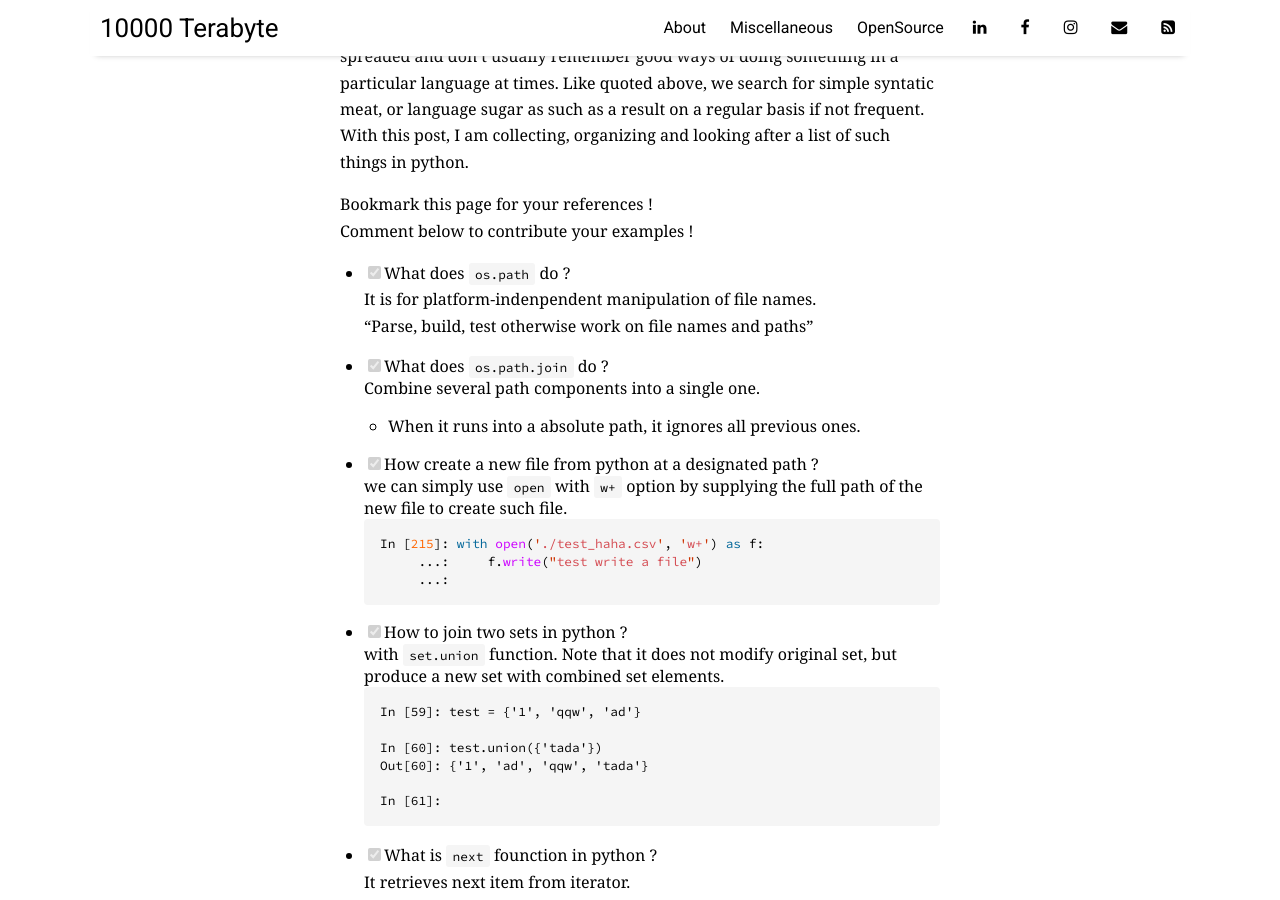
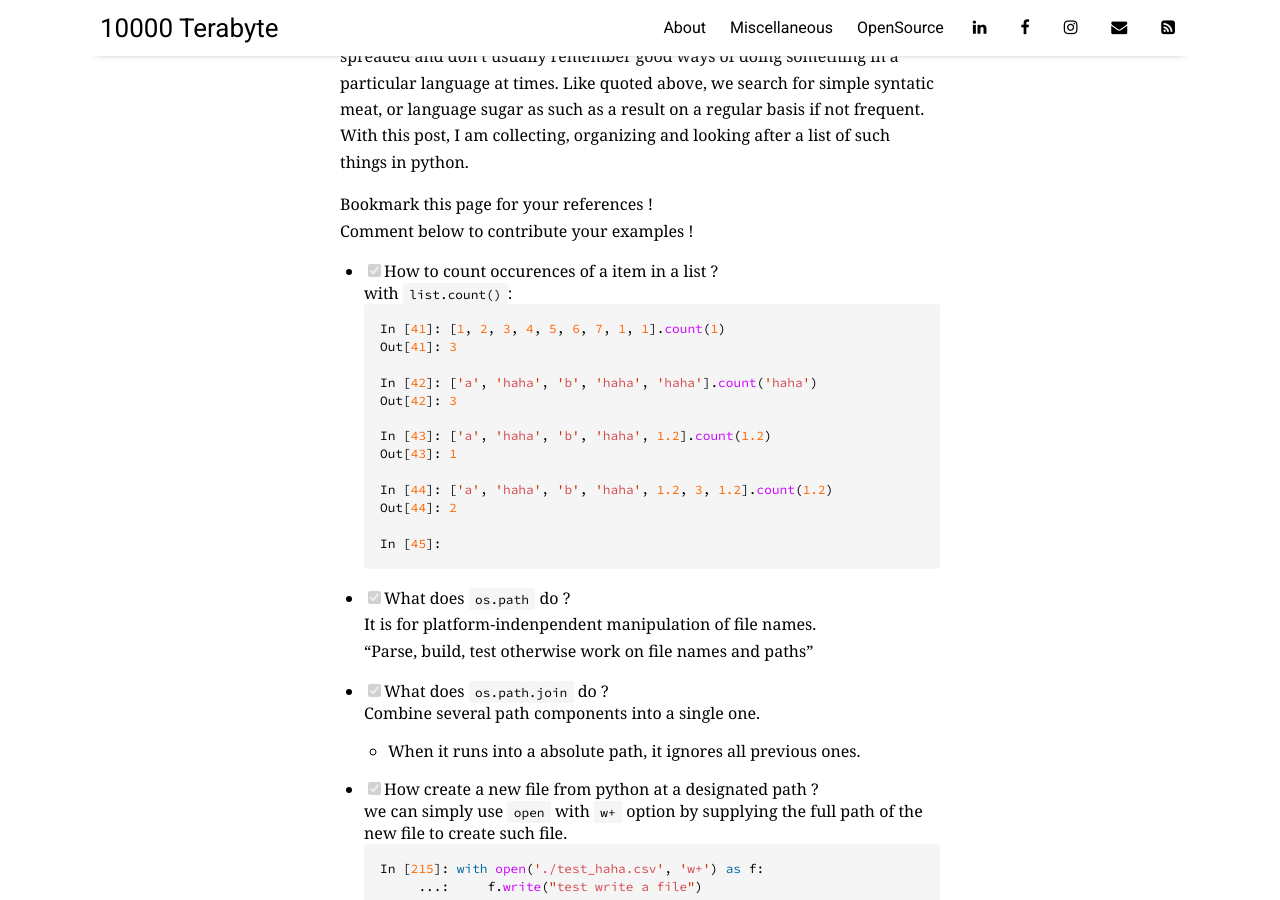
Before and after one commit to 10000TB/10000TB.github.io, a Jekyll site: the page built from _posts/2018-03-12-blog-series-python-A-Curated-List-Those-Python-How-To-You-Search-Frequently-in-Your-Daily-Programming.md, in a window 1280 px wide and 900 px high, scrolled down 533 px. Built offline with Jekyll 4.4.1, drawn with Linux system fonts in a browser that asks for light colours; nearby versions of some CDN libraries; comment, search, counter and statistics services are not loaded.

Commit message:
Added one entry,

````diff
--- a/_posts/2018-03-12-blog-series-python-A-Curated-List-Those-Python-How-To-You-Search-Frequently-in-Your-Daily-Programming.md
+++ b/_posts/2018-03-12-blog-series-python-A-Curated-List-Those-Python-How-To-You-Search-Frequently-in-Your-Daily-Programming.md
@@ -13,6 +13,24 @@ Often times, when we work with different languages, our attentionn is spreaded a
 
 Bookmark this page for your references !
 Comment below to contribute your examples !
+
+- [x] How to count occurences of a item in a list ?
+  with `list.count()`:
+  ```python
+  In [41]: [1, 2, 3, 4, 5, 6, 7, 1, 1].count(1)
+  Out[41]: 3
+
+  In [42]: ['a', 'haha', 'b', 'haha', 'haha'].count('haha')
+  Out[42]: 3
+
+  In [43]: ['a', 'haha', 'b', 'haha', 1.2].count(1.2)
+  Out[43]: 1
+
+  In [44]: ['a', 'haha', 'b', 'haha', 1.2, 3, 1.2].count(1.2)
+  Out[44]: 2
+
+  In [45]:
+  ```
 
 - [x] What does `os.path` do ?
   It is for platform-indenpendent manipulation of file names.
````
